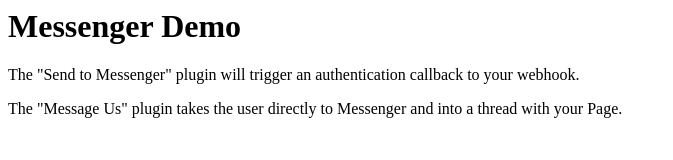
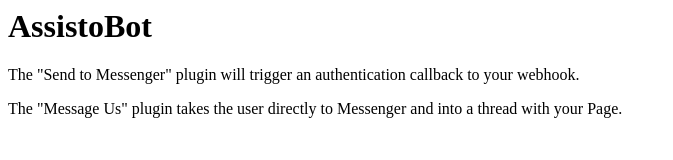
Before and after one commit to rishabhbhardwaj/AssistoBot, a website: page public/index.html in a window 1280 px wide. Shown: the whole page, without its empty margins (0-673 px from the left). Drawn offline with Linux system fonts and the light colour scheme.

Commit message:
few changes

```diff
--- a/public/index.html
+++ b/public/index.html
@@ -1,6 +1,6 @@
 <html>
   <head>
-    <title>Messenger Demo</title>
+    <title>Assisto Bot</title>
   </head>
   <body>
     <script>
@@ -20,7 +20,7 @@
        }(document, 'script', 'facebook-jssdk'));
     </script>
 
-    <h1>Messenger Demo</h1>
+    <h1>AssistoBot</h1>
 
     <div>
       <p>The "Send to Messenger" plugin will trigger an authentication callback to your webhook.</p>
```
Also changed, not shown: app.js (+3 -12 lines).
